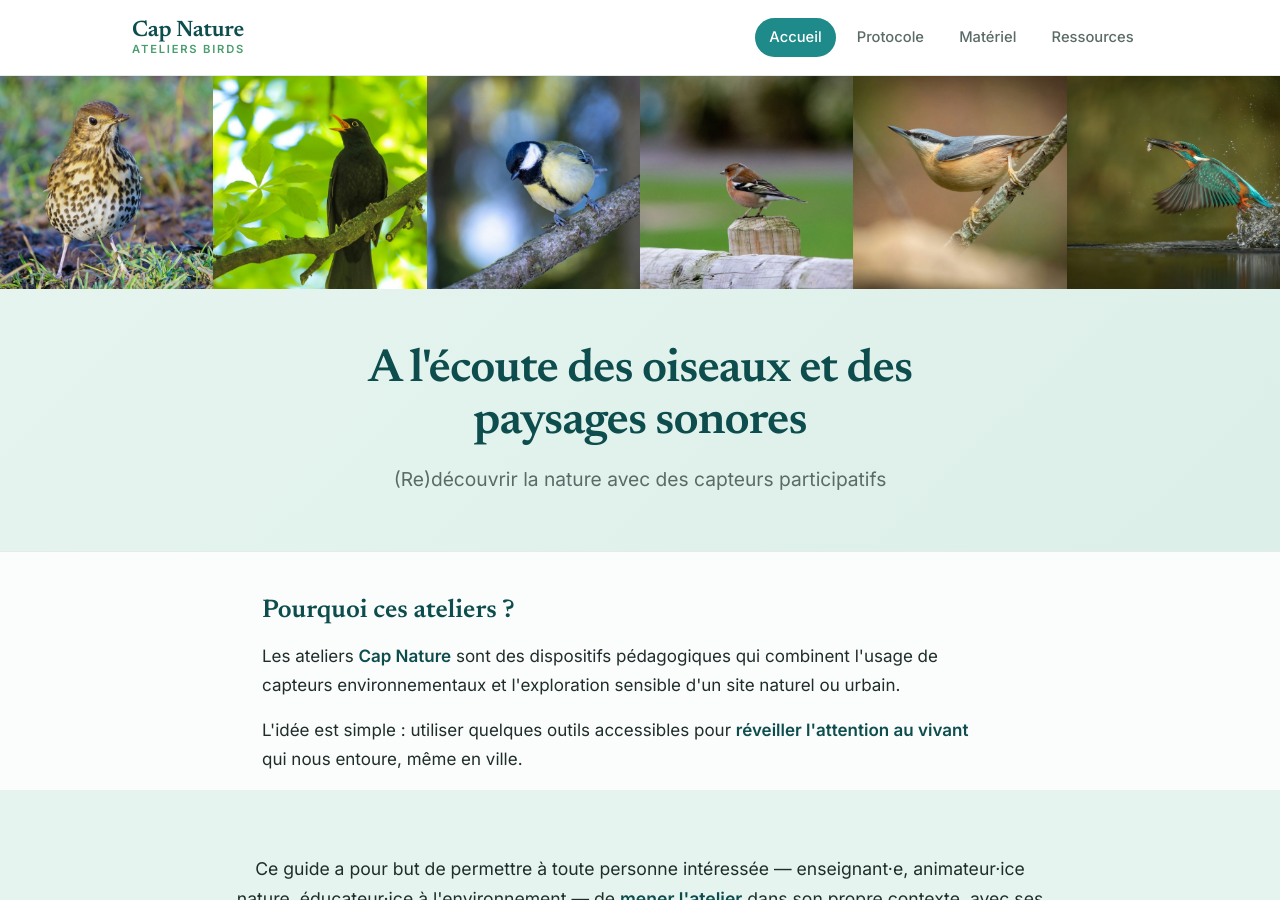
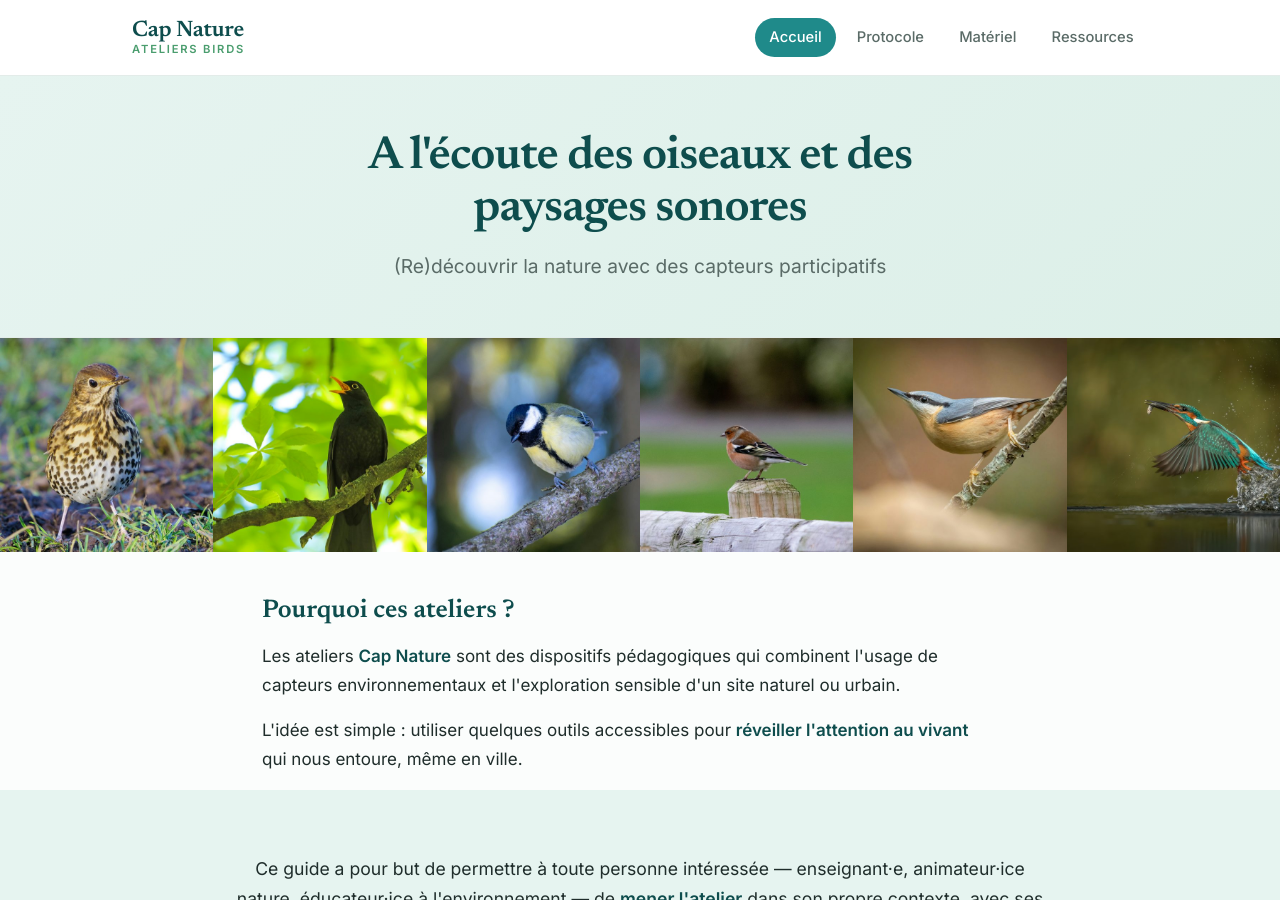
Before and after one commit to marieleapouliquen/wiki-cap-nature, a Jekyll site: the page built from index.md, in a window 1280 px wide and 900 px high. Built offline with Jekyll 4.4.1, drawn with Linux system fonts in a browser that asks for light colours.

Commit message:
Update index.md

```diff
--- a/index.md
+++ b/index.md
@@ -40,9 +40,9 @@ cards:
 
 ---
 
+{% include hero.html title=page.hero.title subtitle=page.hero.subtitle tags=page.hero.tags %}
+
 {% include photo-band.html photos=page.photos %}
-
-{% include hero.html title=page.hero.title subtitle=page.hero.subtitle tags=page.hero.tags %}
 
 <div class="section" style="max-width: 820px;">
   <main class="content" style="max-width: none;">
```
